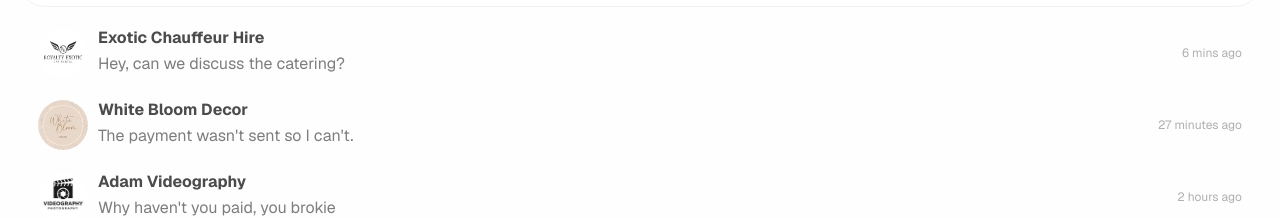
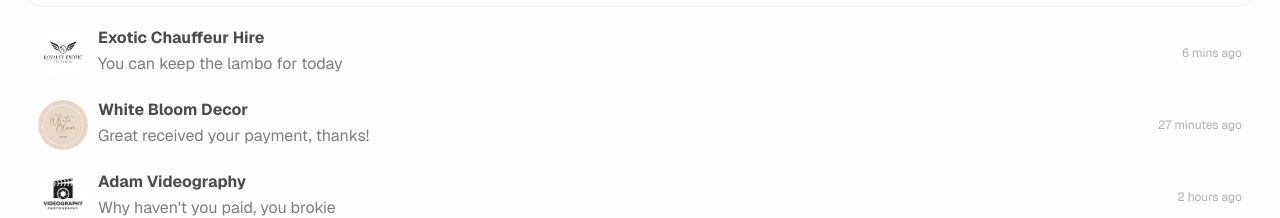
Before and after one commit to sb-haz/mwm-frontend, a Next.js app: page /profile in a window 1280 px wide. Shown: the part 300-518 px from the top of the page. Built offline with nearby package versions, Linux system fonts and the light colour scheme.

Commit message:
update page.tsx

```diff
--- a/app/profile/page.tsx
+++ b/app/profile/page.tsx
@@ -50,7 +50,7 @@ export default async function Profile() {
                         <img src="company-logo-1.jpg" className="resources-messaging-profile-pic" />
                         <div className="resources-messaging-text-content">
                             <div className="heading-small resources-messaging-name">Exotic Chauffeur Hire</div>
-                            <div className="text-m text-grey resources-messaging-message">Hey, can we discuss the catering?</div>
+                            <div className="text-m text-grey resources-messaging-message">You can keep the lambo for today</div>
                         </div>
                         <div className="text-xs text-light-grey">6 mins ago</div>
                     </div>
@@ -58,7 +58,7 @@ export default async function Profile() {
                         <img src="company-logo-4.jpg" className="resources-messaging-profile-pic" />
                         <div className="resources-messaging-text-content">
                             <div className="heading-small resources-messaging-name">White Bloom Decor</div>
-                            <div className="text-m text-grey resources-messaging-message">The payment wasn't sent so I can't.</div>
+                            <div className="text-m text-grey resources-messaging-message">Great received your payment, thanks!</div>
                         </div>
                         <div className="text-xs text-light-grey">27 minutes ago</div>
                     </div>
```
